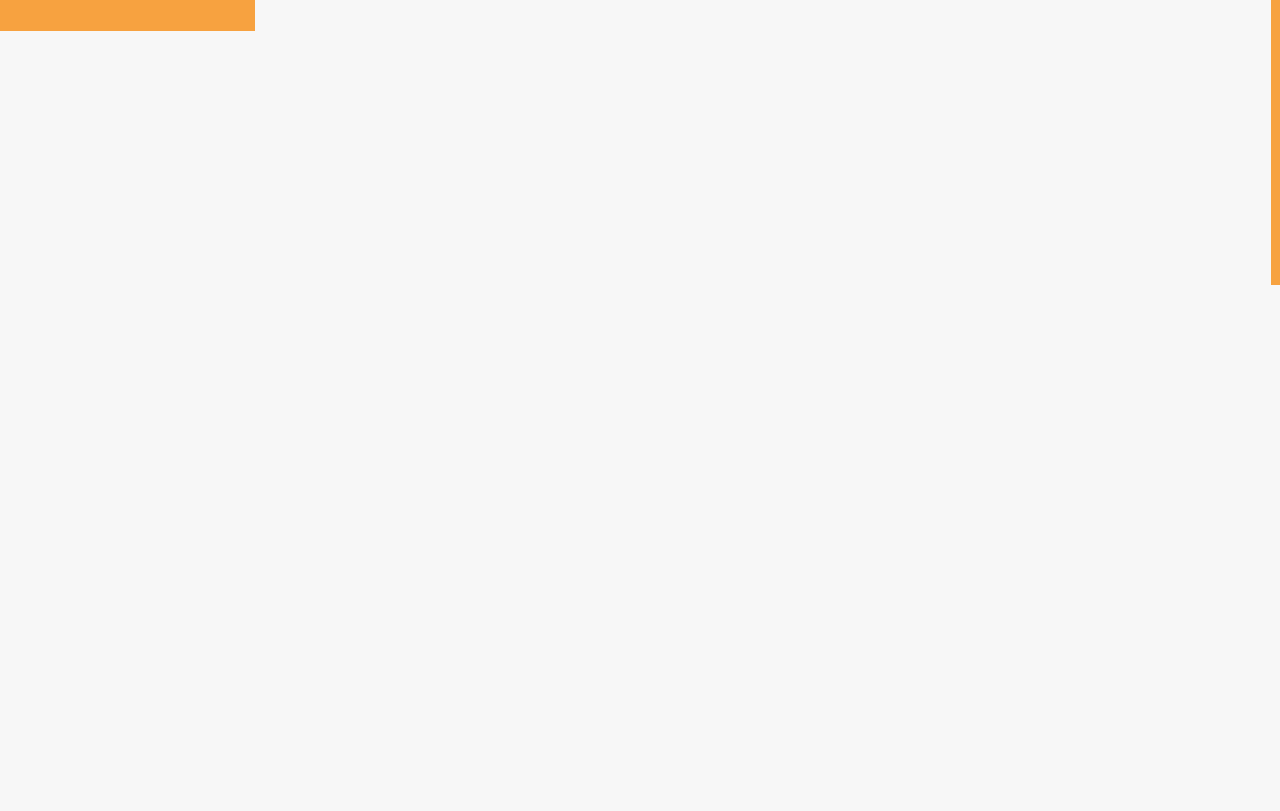
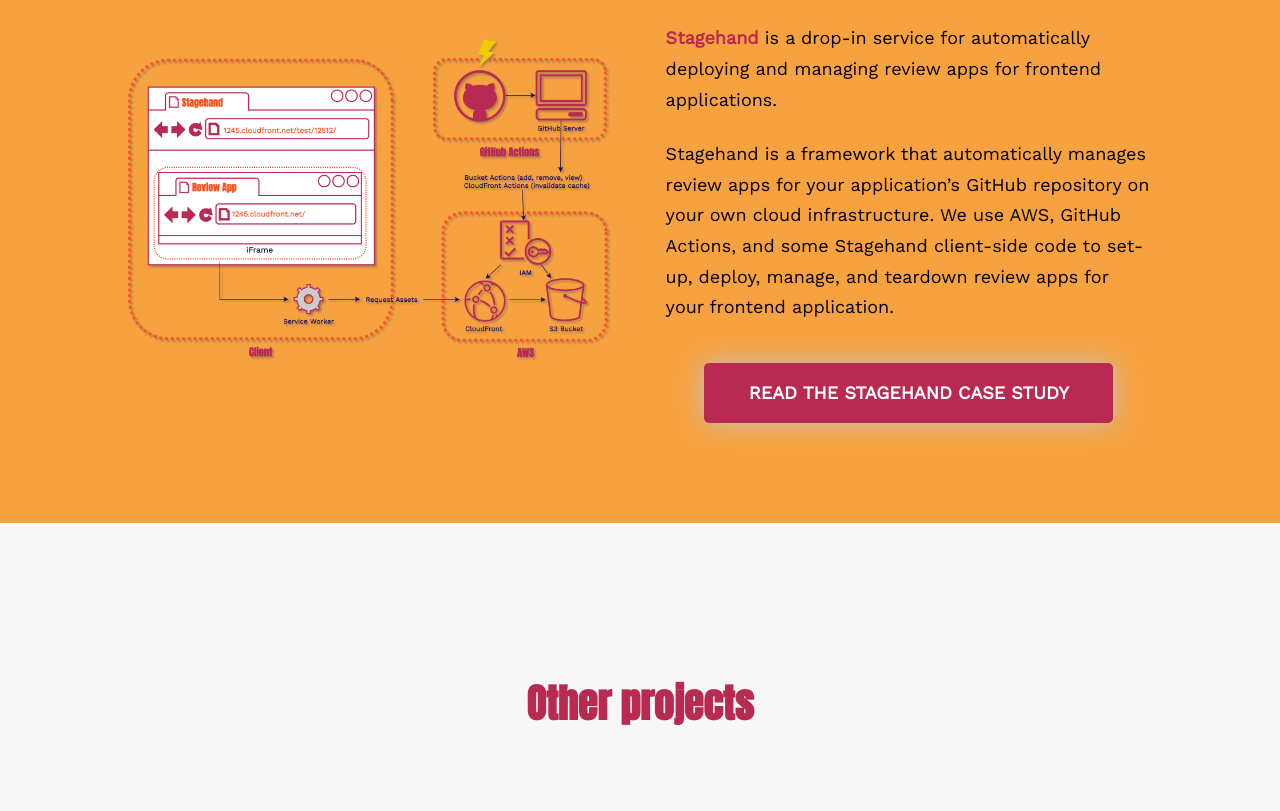
Before and after one commit to codystair/codystair.github.io, a plain HTML site: page index.html in a window 1280 px wide. Shown: the part 1240-2051 px from the top of the page. Drawn offline with nearby package versions, Linux system fonts and the light colour scheme.

Commit message:
fix typo

```diff
--- a/index.html
+++ b/index.html
@@ -124,8 +124,8 @@
             </p>
 
             <p>
-              Stagehand is a are a framework that automatically manages review
-              apps for your application’s GitHub repository on your own cloud
+              Stagehand is a framework that automatically manages review apps
+              for your application’s GitHub repository on your own cloud
               infrastructure. We use AWS, GitHub Actions, and some Stagehand
               client-side code to set-up, deploy, manage, and teardown review
               apps for your frontend application.
```
